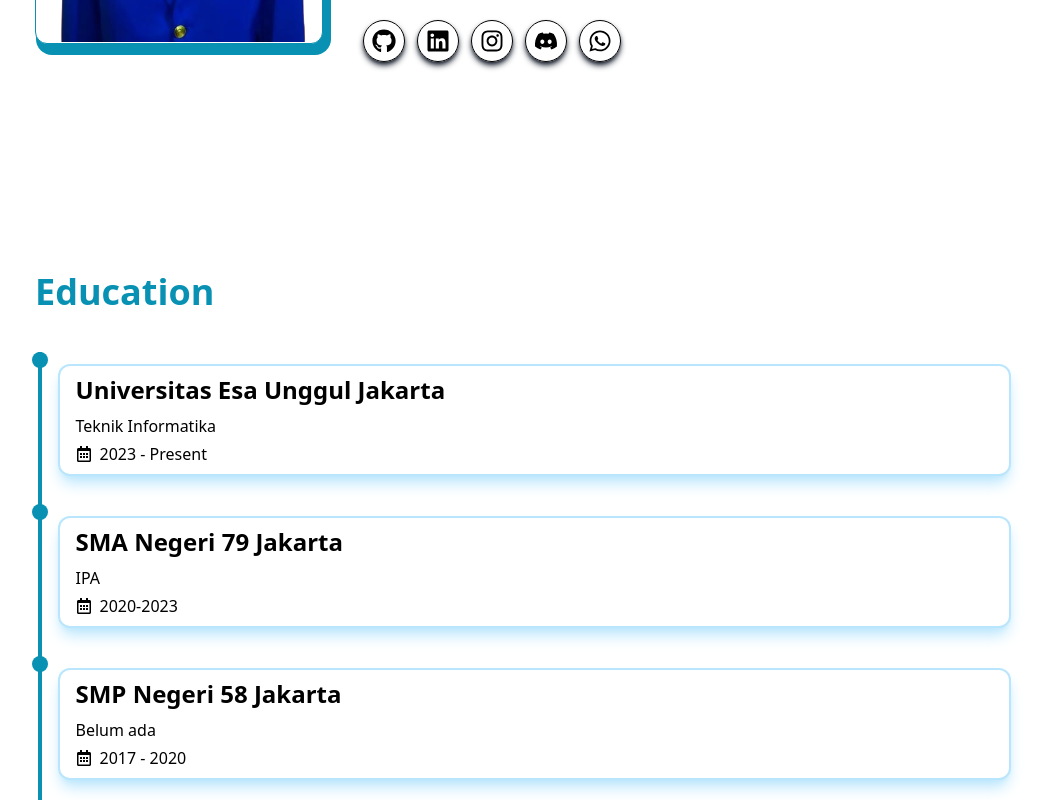
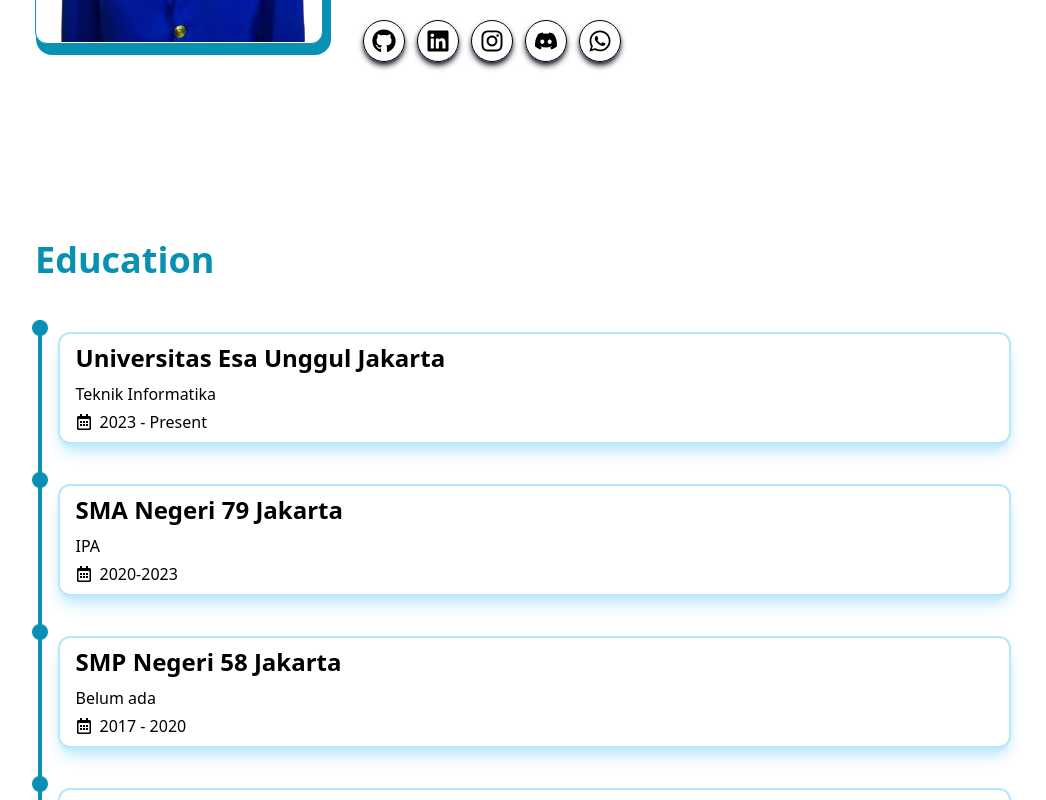
Before and after one commit to Zain0205/portfolio-react, a React (Vite) app: page / in a window 1280 px wide. Shown: the part 1300-2100 px from the top of the page, without its empty margins (109-1155 px from the left). Built offline with nearby package versions, Linux system fonts and the light colour scheme.

Commit message:
Update Education.jsx

```diff
--- a/src/pages/Education.jsx
+++ b/src/pages/Education.jsx
@@ -5,7 +5,7 @@ import { motion, AnimatePresence } from "framer-motion";
 export default function Education() {
   return (
     <>
-      <section id="edu" className="pt-36 pb-16 px-5 md:px-8 lg:px-36">
+      <section id="edu" className="pt-28 pb-16 px-5 md:px-8 lg:px-36">
         <h1 className="text-primary font-semibold text-3xl mb-10 xl:text-4xl">Education</h1>
         <div className="md:flex md:justify-end w-full">
           <div className="px-4 pt-3 pb-[0.1px] w-full border-l-4 ml-[2.5px] border-primary">
@@ -35,10 +35,10 @@ function EducationCard({ instasi, tahun, jurusan }) {
           duration: .4,
           ease: "linear"
         }}
-        // exit={{
-        //   y: 150,
-        //   opacity: 0
-        // }}
+        exit={{
+          y: 150,
+          opacity: 0
+        }}
         className={`px-4 py-2 bg-white border-2 mb-10 border-secondary rounded-xl shadow-lg shadow-secondary relative`}
       >
         <div className="h-4 w-4 absolute z-[5] -top-[14px] -left-7 rounded-full bg-primary" />
```
